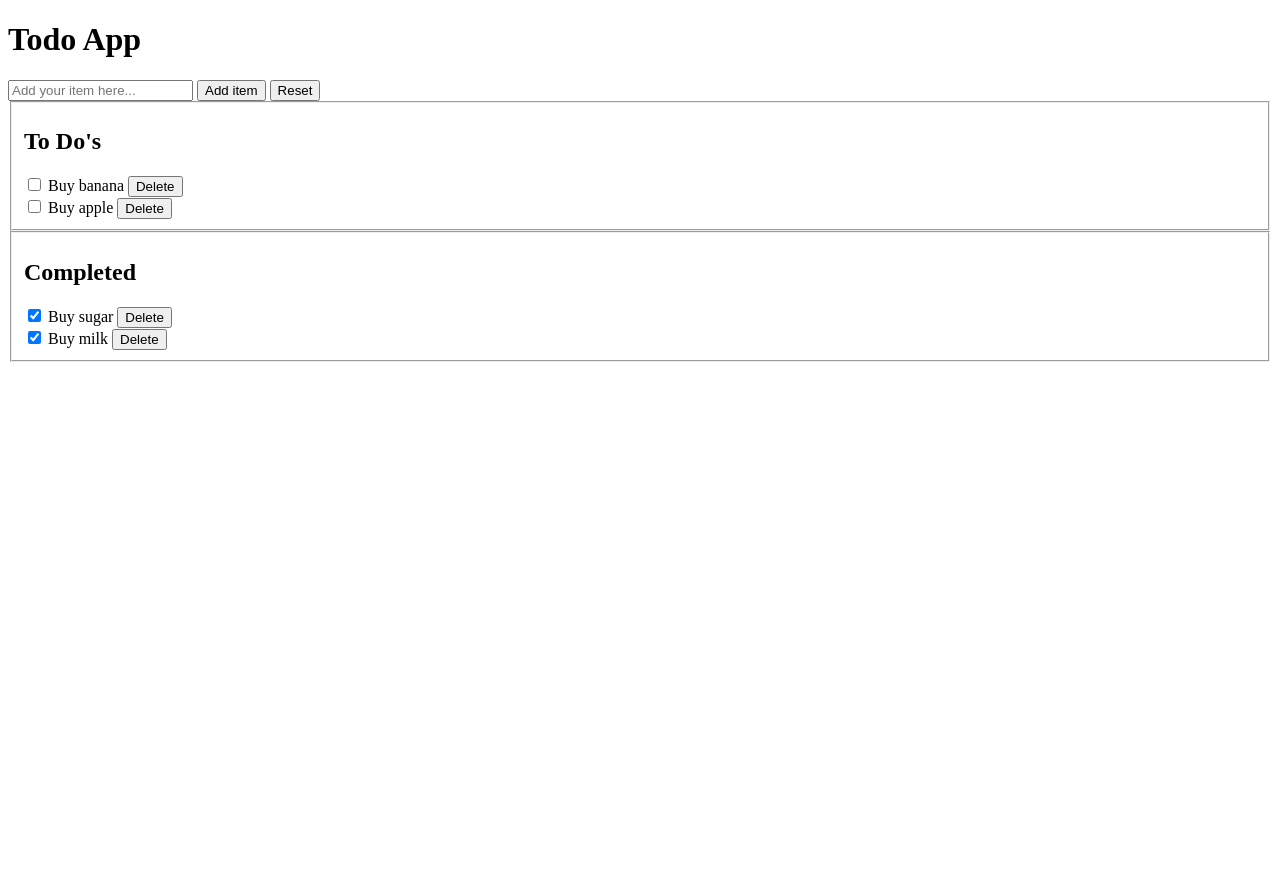
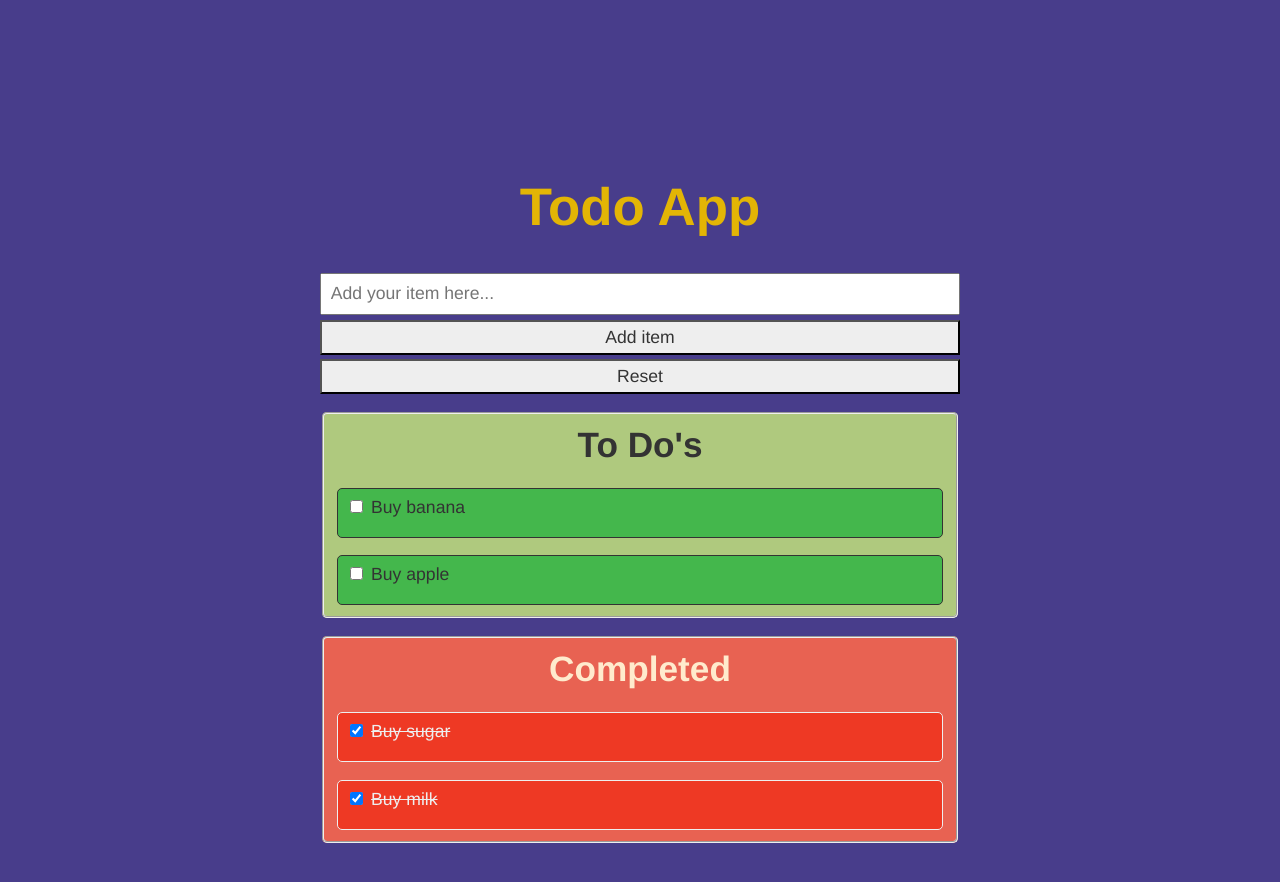
Before and after one commit to zubairjs/todo-app-csdp, a plain HTML site: page index.html in a window 1280 px wide. Before the commit the page ends 800 px from the top, so only its background shows below. Drawn offline with Linux system fonts and the light colour scheme.

Commit message:
Update style.css
Add the stylings for index.html UI

```diff
--- a/style.css
+++ b/style.css
@@ -1,7 +1,114 @@
+/* Completed Todo */
+
+#completed-list label {
+  text-decoration: line-through;
+}
+
+/* Deleted Todo */
+.delete {
+  visibility: hidden;
+  margin-left: 1rem;
+  padding: 0.3rem 0.4rem;
+  background-color: #e86252;
+  color: #333;
+  border: 1px solid grey;
+  position: absolute;
+  right: 1rem;
+}
+
+.item-container:hover .delete {
+  visibility: visible;
+}
+
+/* Decoration only */
+
+* {
+  font-family: "Franklin Gothic Medium", "Arial Narrow", Arial, sans-serif;
+}
+
 body {
-  background-color: white;
+  min-width: 20rem;
+  max-width: 40rem;
+  margin: 0 auto;
+  padding: 8em;
+  font-size: 110%;
+  background-color: darkslateblue;
 }
 
 h1 {
-  color: black;
+  color: #e3b505;
+  text-align: center;
+  font-size: 300%;
 }
+
+form {
+  display: flex;
+  flex-direction: column;
+  gap: 0.3rem;
+}
+
+button,
+[type="checkbox"] {
+  cursor: pointer;
+}
+
+#add,
+#reset {
+  font-size: 100%;
+  background-color: #eee;
+  color: #333;
+  padding: 0.3rem 0.5rem;
+  margin: 0 auto;
+  width: 100%;
+}
+
+#todo-item {
+  padding: 0.55rem;
+  font-size: 100%;
+}
+
+#todo-list,
+#completed-list {
+  margin-top: 1em;
+  min-height: 8em;
+  display: flex;
+  flex-direction: column;
+  gap: 1em;
+  border-radius: 5px;
+}
+
+h2 {
+  text-align: center;
+  font-size: 200%;
+  margin: 0.15em;
+}
+
+#todo-list {
+  background-color: #afc97e;
+  color: #333;
+}
+
+.item-container {
+  border: 1px solid;
+  border-radius: 5px;
+  height: 2rem;
+  padding: 0.5rem;
+  position: relative;
+}
+
+#todo-list .item-container {
+  background-color: #44b74c;
+}
+
+#completed-list .item-container {
+  background-color: #ee3924;
+}
+
+#completed-list {
+  background-color: #e86252;
+  color: #eee;
+}
+
+#completed-list h2 {
+  color: blanchedalmond;
+}
```
